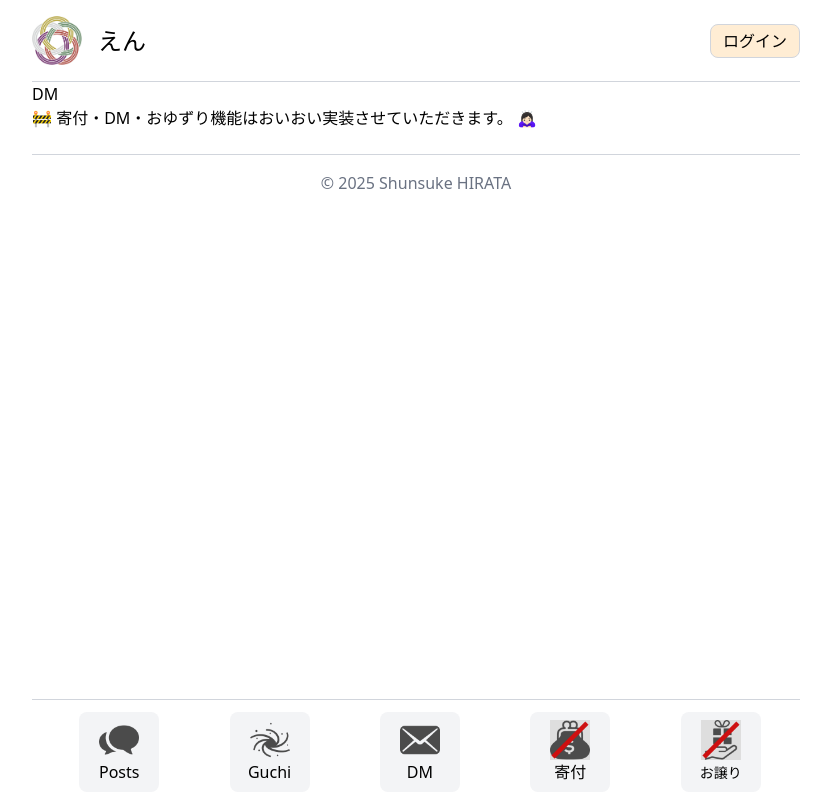
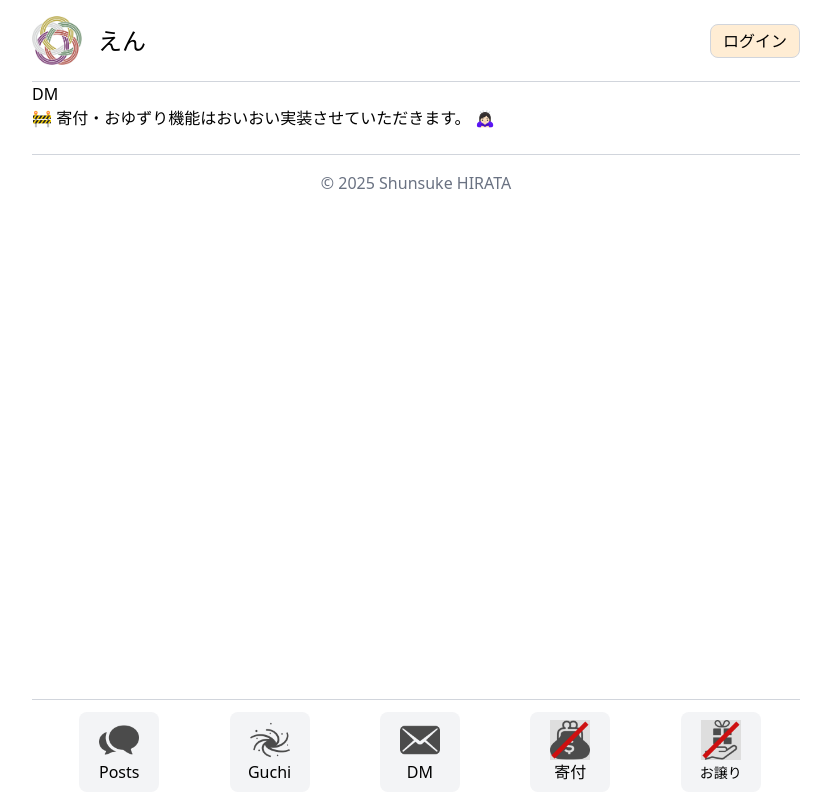
Before and after one commit to Shunsuke0205/message-board-site-on-vercel, a Next.js app: page /donation in a window 1280 px wide. Shown: the whole page, without its empty margins (224-1055 px from the left). Built offline with nearby package versions, Linux system fonts and the light colour scheme; no server answers.

Commit message:
fix: message

```diff
--- a/src/app/donation/page.tsx
+++ b/src/app/donation/page.tsx
@@ -4,7 +4,7 @@ const DM = () => {
   return (
     <div>
       <h1>DM</h1>
-      <p>&#x1f6a7; 寄付・DM・おゆずり機能はおいおい実装させていただきます。 &#x1f647;&#x1f3fb;&#x200d;&#x2640;&#xfe0f;</p>
+      <p>&#x1f6a7; 寄付・おゆずり機能はおいおい実装させていただきます。 &#x1f647;&#x1f3fb;&#x200d;&#x2640;&#xfe0f;</p>
     </div>
   )
 }
```
